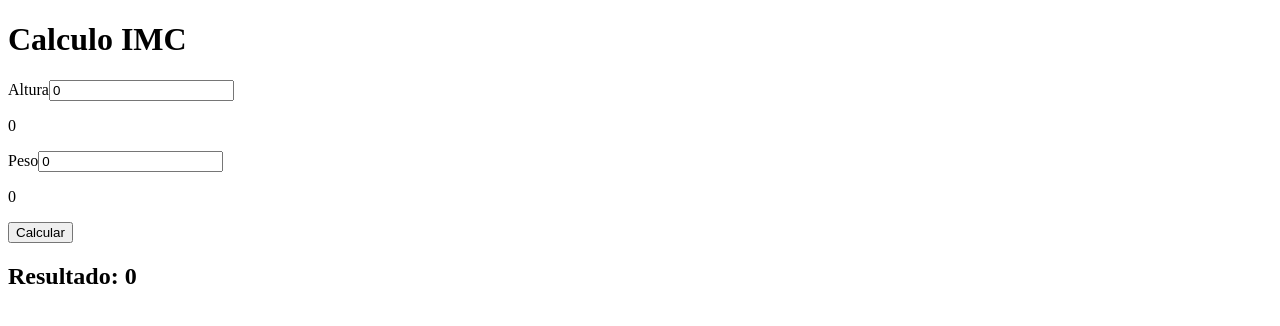
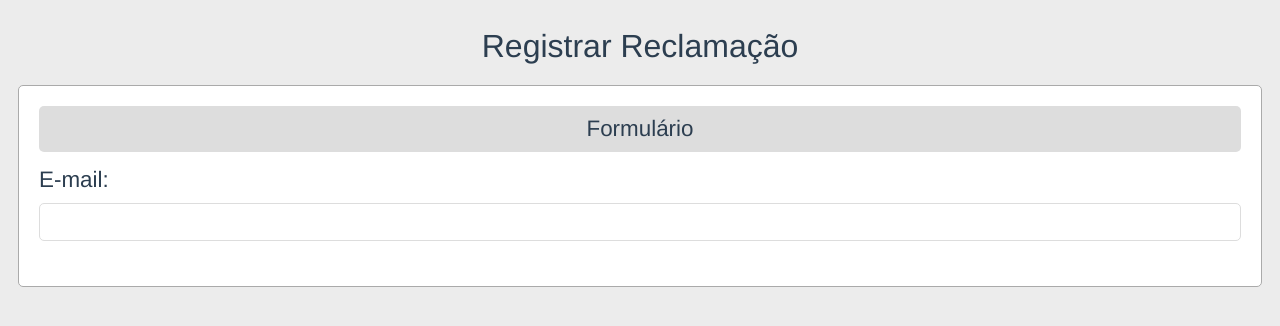
Before and after one commit to HenriqueSombrio/Projeto-VueJs-PWEB, a Vue app: page / in a window 1280 px wide. Shown: the top 326 px of the page. Built offline with nearby package versions, Linux system fonts and the light colour scheme.

Commit message:
Exemplo de componentização

```diff
--- a/src/App.vue
+++ b/src/App.vue
@@ -1,50 +1,78 @@
 <template>
-  <h1>Calculo IMC</h1>
-  <div>
-    <form action="">
-      <div>
-        <label for="">Altura</label>
-        <input type="text" v-model="altura"/>
-        <p>{{altura}}</p>
-        <label for="">Peso</label>
-        <input type="tel" v-model="peso"/>
-        <p>{{peso}}</p>
-        <button type="button" v-on:click="calculaImc(altura, peso)">Calcular</button>
-      </div>
-    </form>
-  </div>
-  <div>
-    <h2>Resultado: {{resultado}}</h2>
-    <p>{{message}}</p>
+  <div id="app">
+    <h1>Registrar Reclamação</h1>
+    <div class="conteudo">
+      <form class="painel">
+        <div class="cabecalho">Formulário</div>
+        <rotulo nome="E-mail">
+          <input type="text" />
+        </rotulo>
+      </form>
+    </div>
   </div>
 </template>
 
 <script>
+import rotulo from "./components/rotulo.vue";
 export default {
-  data: function () {
-    return {
-      resultado: 0,
-      altura: 0,
-      peso: 0,
-      message: ''
-    };
-  },
-  methods: {
-    calculaImc(altura, peso) {
-      let result = this.resultado
-      result = (peso/(altura*altura));
-      if(result < 18.5){
-        this.message = 'Você está abaixo do peso!'
-      } else if (result >= 18.5 && result <= 24.8) {
-        this.message = 'Você está no peso ideal!'
-      }else if (result > 24.8) {
-        this.message = 'Você está acima do peso!'
-      }
-      return this.resultado = result.toFixed(1);
-    }
-  }
+  components: { rotulo },
 };
 </script>
 
 <style>
+body {
+  background-color: #ececec;
+}
+
+#app {
+  font-family: "Avenir", Helvetica, Arial, sans-serif;
+  -webkit-font-smoothing: antialiased;
+  -moz-osx-font-smoothing: grayscale;
+  text-align: center;
+  color: #2c3e50;
+
+  display: flex;
+  flex-direction: column;
+}
+
+.conteudo {
+  display: flex;
+}
+
+.painel {
+  flex: 1;
+  background: #fff;
+  margin: 0px 10px;
+  padding: 20px;
+  border: 1px solid #aaa;
+  border-radius: 5px;
+}
+
+.painel .cabecalho {
+  width: 100%;
+  background-color: #ddd;
+  padding: 10px 0px;
+  border-radius: 5px;
+  font-size: 1.4rem;
+}
+
+#app form button {
+  float: right;
+  margin: 10px 0px;
+  padding: 10px 20px;
+  font-size: 1.4rem;
+  border-radius: 5px;
+  color: #fff;
+  background-color: #2196f3;
+}
+
+#app h1 {
+  font-weight: 200;
+  margin: 20px;
+  padding: 0;
+}
+
+.mr-4 {
+  margin-right: 40px;
+}
 </style>
--- /dev/null
+++ b/src/components/rotulo.vue
@@ -0,0 +1,45 @@
+<template>
+  <div class="rotulo">
+    <label>{{ nome }}:</label>
+    <div class="elemento">
+      <slot></slot>
+    </div>
+  </div>
+</template>
+
+<script>
+export default {
+    props: ['nome']
+};
+</script>
+
+<style>
+.rotulo {
+  display: flex;
+  flex-direction: column;
+  align-items: flex-start;
+  margin: 15px 0px;
+  font-size: 1.4rem;
+}
+
+.elemento {
+  display: flex;
+  align-self: stretch;
+  margin: 10px 0px;
+}
+
+input,
+textarea,
+select {
+  flex: 1;
+  font-size: 1.4rem;
+  outline: none;
+  border: 1px solid #ddd;
+  border-radius: 5px;
+  padding: 5px 10px;
+}
+
+input:focus {
+  border: 1px solid #bbb;
+}
+</style>
```
Also changed, not shown: src/IMC.vue (added, +50 -0 lines), src/components/HelloWorld.vue (deleted, +0 -58 lines), src/components/escolha.vue (added, +60 -0 lines), src/BarraProgresso.vue (renamed from src/ExercicioBarra.vue).
